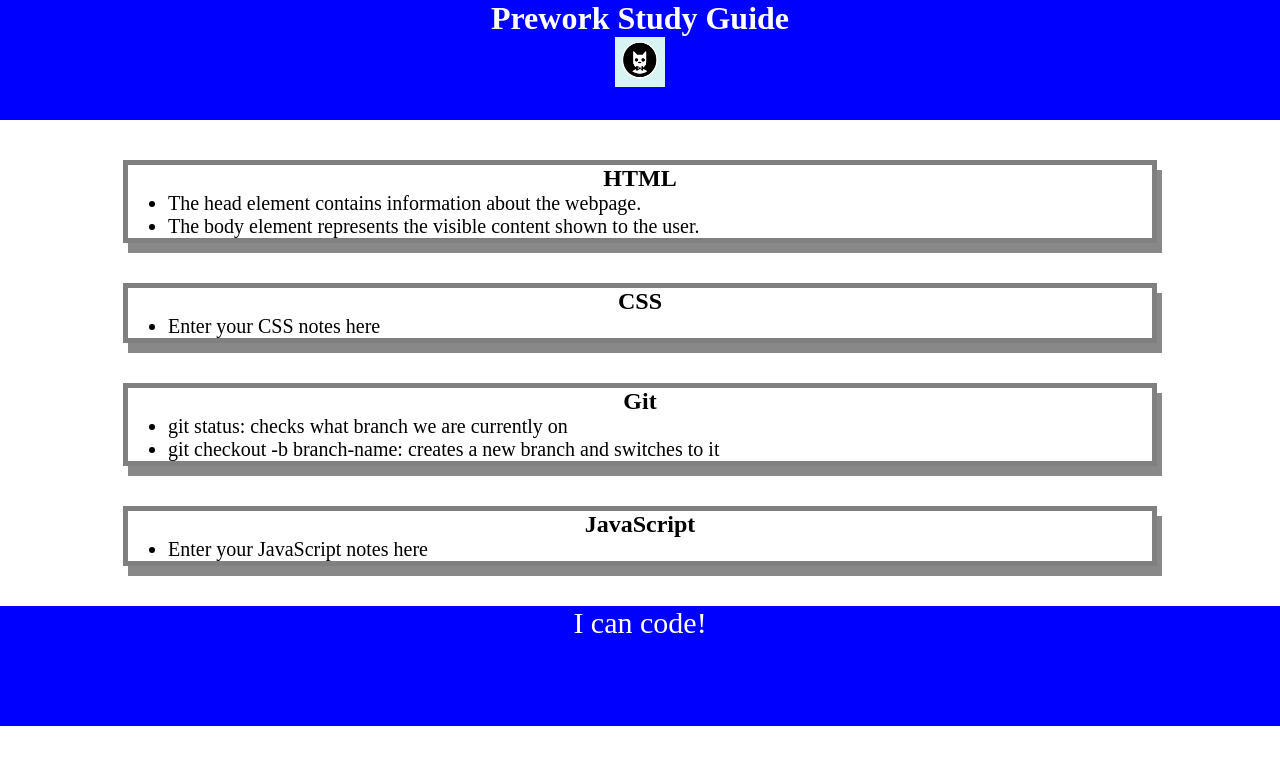
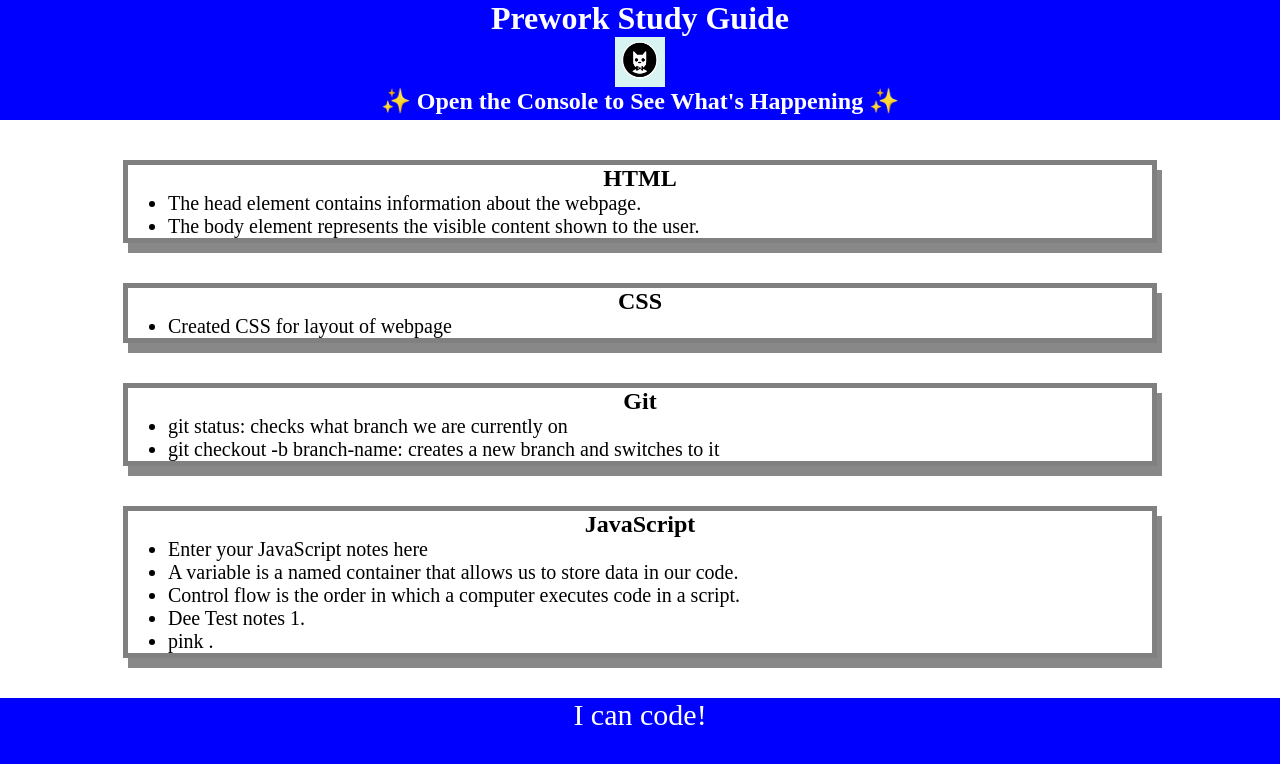
Before and after one commit to Pink727/prework-study-guide, a plain HTML site: page prework-study-guide/index.html in a window 1280 px wide. Drawn offline with Linux system fonts and the light colour scheme.

Commit message:
Update index.html

```diff
--- a/prework-study-guide/index.html
+++ b/prework-study-guide/index.html
@@ -12,6 +12,7 @@
     <header id="top">
       <h1>Prework Study Guide</h1>
       <img src="./assets/bowtie-cat.png" alt="Profile image of cat wearing a bow tie." />
+      <h2>✨ Open the Console to See What's Happening ✨</h2>
     </header>
 
     <main>
@@ -26,7 +27,7 @@
       <section class="card" id="css-section">
         <h2>CSS</h2>
         <ul>
-          <li>Enter your CSS notes here</li>
+          <li>Created CSS for layout of webpage</li>
         </ul>
       </section>
 
@@ -43,11 +44,18 @@
         <ul>
           <li>Enter your JavaScript notes here</li>
         </ul>
+        <ul>
+          <li>A variable is a named container that allows us to store data in our code.</li>
+          <li>Control flow is the order in which a computer executes code in a script.</li>
+          <li>Dee Test notes 1.</li>
+          <li>pink .</li>
+        </ul>
       </section>
     </main>
 
     <footer>
       <p>I can code!</p>
     </footer>
+    <script src="./assets/script.js"></script>
   </body>
 </html>
```
